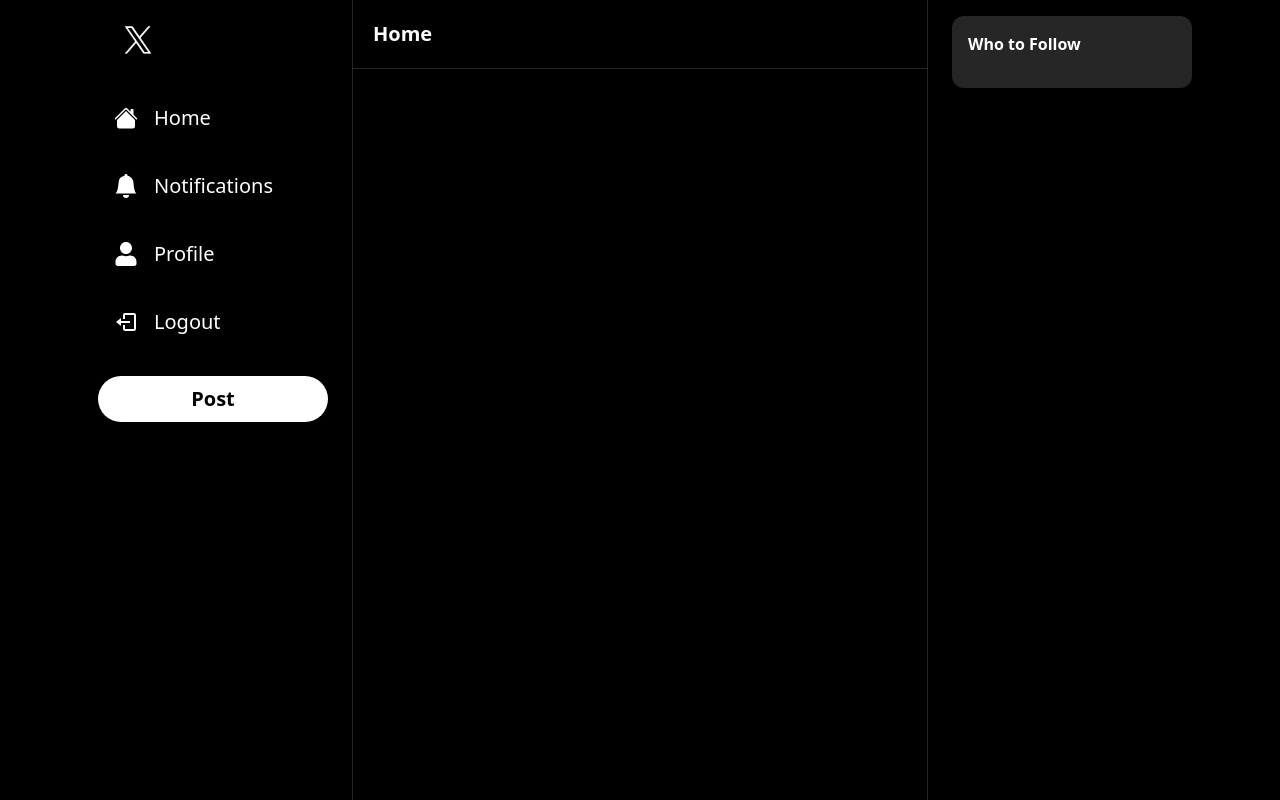
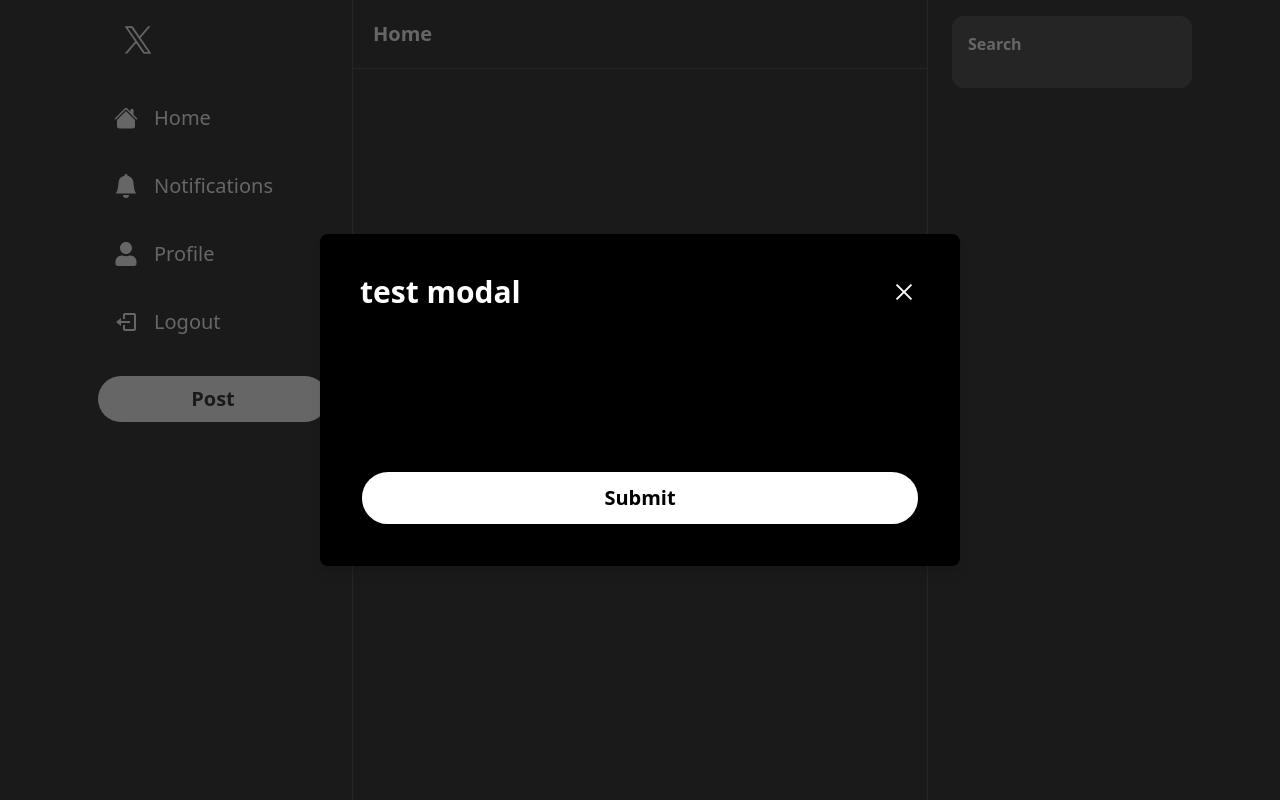
Before and after one commit to Varun-Bha/twitter-clone, a Next.js app: page / in a window 1280 px wide. Built offline with nearby package versions, Linux system fonts and the light colour scheme.

Commit message:
Finished Modal component

```diff
--- /dev/null
+++ b/components/Button.tsx
@@ -0,0 +1,41 @@
+interface ButtonProps{
+    label: string;
+    secondary?: boolean;
+    fullWidth?: boolean;
+    large?: boolean;
+    onClick: () => void;
+    disabled?: boolean;
+    outline?: boolean;
+}
+
+const Button = ({label, secondary, fullWidth,
+    large, onClick, disabled, outline}: ButtonProps) =>{
+    return (<button
+    disabled={disabled}
+    onClick={onClick}
+    className={`
+        disabled:opacity-70
+        disabled:cursor-not-allowed
+        rounded-full
+        font-semibold
+        hover:opacity-80
+        transition
+        border-2
+        ${fullWidth ? 'w-full': 'w-fit'}
+        ${secondary ? 'bg-white': 'bg-black'}
+        ${secondary ? 'text-black': 'text-white'}
+        ${secondary ? 'border-black': 'border-white'}
+        ${large ? 'text-xl': 'text-md'}
+        ${large ? 'px-5': 'px-4'}
+        ${large ? 'py-3': 'py-2'}
+        ${outline ? 'bg-transparent': ''}
+        ${outline ? 'border-white': ''}
+        ${outline ? 'text-white': ''}
+        `}
+    >
+        {label}
+    </button>
+    )
+}
+
+export default Button
--- /dev/null
+++ b/components/Modal.tsx
@@ -0,0 +1,118 @@
+import { useCallback } from "react";
+import { AiOutlineClose } from "react-icons/ai";
+import Button from "./Button";
+
+interface ModalProps {
+    isOpen?: boolean;
+    onClose: ()=> void;
+    onSubmit: () => void;
+    title?: string;
+    body?: React.ReactElement;
+    footer: React.ReactElement;
+    actionLabel: string;
+    disabled?: boolean;
+}
+
+const Modal = ({isOpen, onClose, onSubmit, title, body
+    , footer, actionLabel, disabled
+        }: ModalProps ) => {
+
+        const handleClose = useCallback(() => {
+        if(disabled){
+            return;
+        }
+
+        onClose();
+    }, [disabled, onClose]);
+
+        const handleSubmit = useCallback(() =>{
+            if(disabled){
+            return;
+        }
+
+        onClose();
+        }, [disabled, onSubmit])
+
+        if(!isOpen){
+            return null;
+        }
+    return(<>
+    <div className ="
+    justify-center
+    items-center
+    flex
+    overflow-x-hidden
+    overflow-y-item
+    fixed
+    inset-0
+    z-50
+    outline-none
+    focus:Outline:none
+    bg-neutral-800
+    bg-opacity-70
+    ">
+
+    <div className="
+    relative
+    w-full
+    lg:w-3/6
+    my-6
+    mx-auto
+    lg:max-w-3xl
+    h-full
+    lg:h-auto
+    ">
+    {/*  Content*/}
+    <div className="
+    h-full
+    lg:h-auto
+    border-0
+    rounded-lg
+    shadow-lg
+    relative
+    flex
+    flex-col
+    w-full
+    bg-black
+    outline-none
+    focus: outline-none
+    ">
+        {/* Header */}
+    <div className="
+    flex
+    items-center
+    justify-between
+    p-10
+    rounded-t
+    ">
+        <h3 className="text-3xl font-semibold text-white ">{title}</h3>
+        <button onClick={handleClose }
+        className="
+        p-1
+        ml-auto
+        border-0
+        text-white
+        hover:opacity-70
+        transition
+        "><AiOutlineClose size="24" /></button>
+    </div>
+    {/* Body */}
+    <div className="
+    relative
+    p-10
+    flex-auto
+    ">
+        {body}
+    </div>
+    {/* Footer */}
+    <div className="flex flex-col gap-2 p-10">
+        <Button disabled={disabled} label={actionLabel} secondary fullWidth large onClick={handleSubmit} /></div>
+    </div>
+    </div>
+    </div>
+    </>
+
+    )
+}
+
+export default Modal;
--- a/components/layout/Followbar.tsx
+++ b/components/layout/Followbar.tsx
@@ -2,7 +2,7 @@
     return(
         <div className ="px-6 py-4 hidden lg:block">
             <div className="bg-neutral-800 rounded-xl p-4 ">
-                <h2 className="text-whitetext-xl font-semibold">Who to Follow</h2>
+                <h2 className="text-whitetext-xl font-semibold">Search</h2>
                 <div className="flex flex-col gap-6 mt-4"></div>
 
             </div>
--- a/pages/_app.tsx
+++ b/pages/_app.tsx
@@ -1,11 +1,14 @@
 import Layout from "@/components/Layout ";
+import Modal from "@/components/Modal";
 import "@/styles/globals.css";
 import type { AppProps } from "next/app";
 
 export default function App({ Component, pageProps }: AppProps) {
-  return(
-  <Layout>
-    <Component {...pageProps} />
-  </Layout>
+  return(<>
+    <Modal actionLabel="Submit" isOpen title="test modal"/>
+      <Layout>
+        <Component {...pageProps} />
+      </Layout>
+  </>
   )
 }
```
